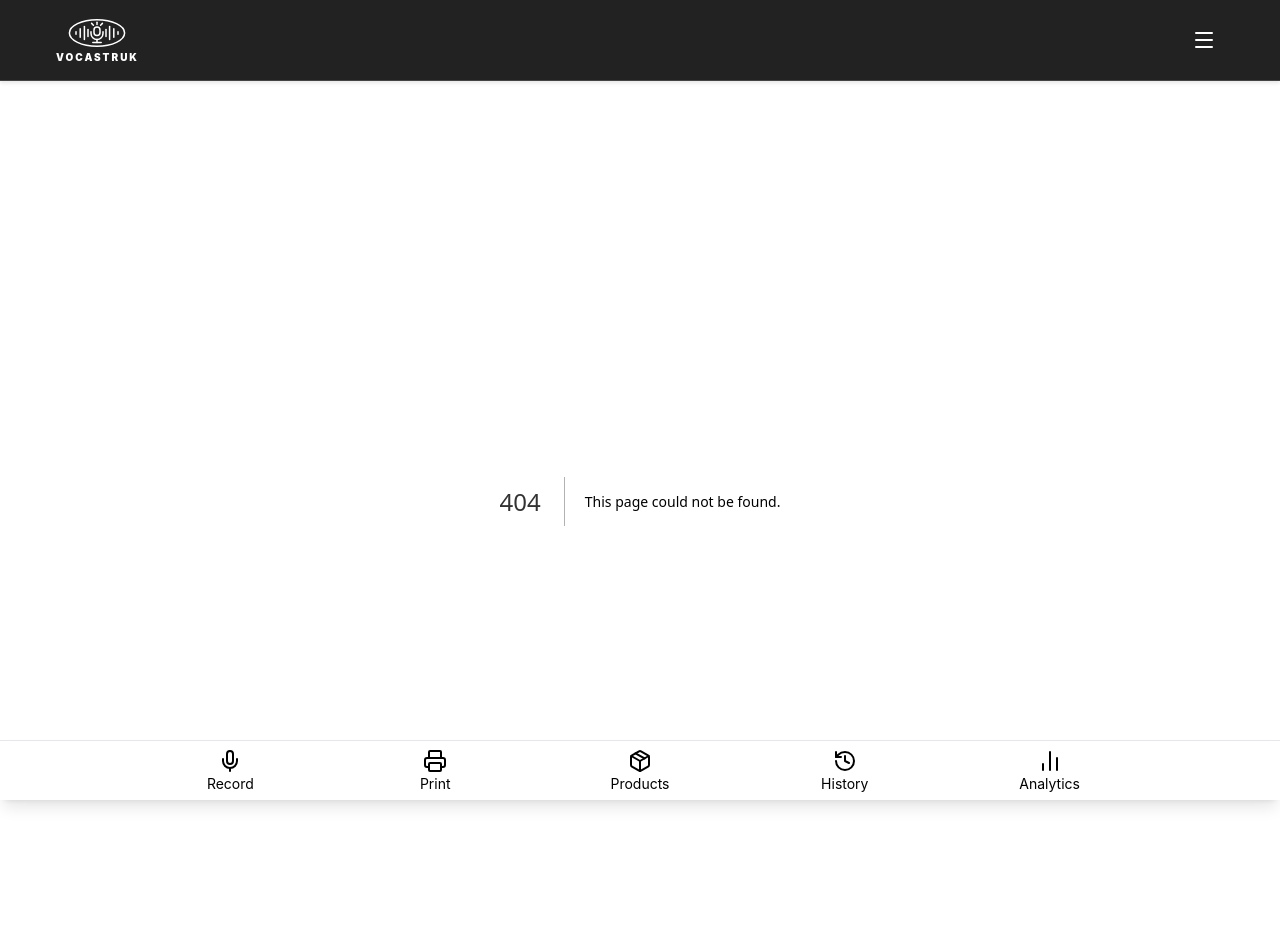
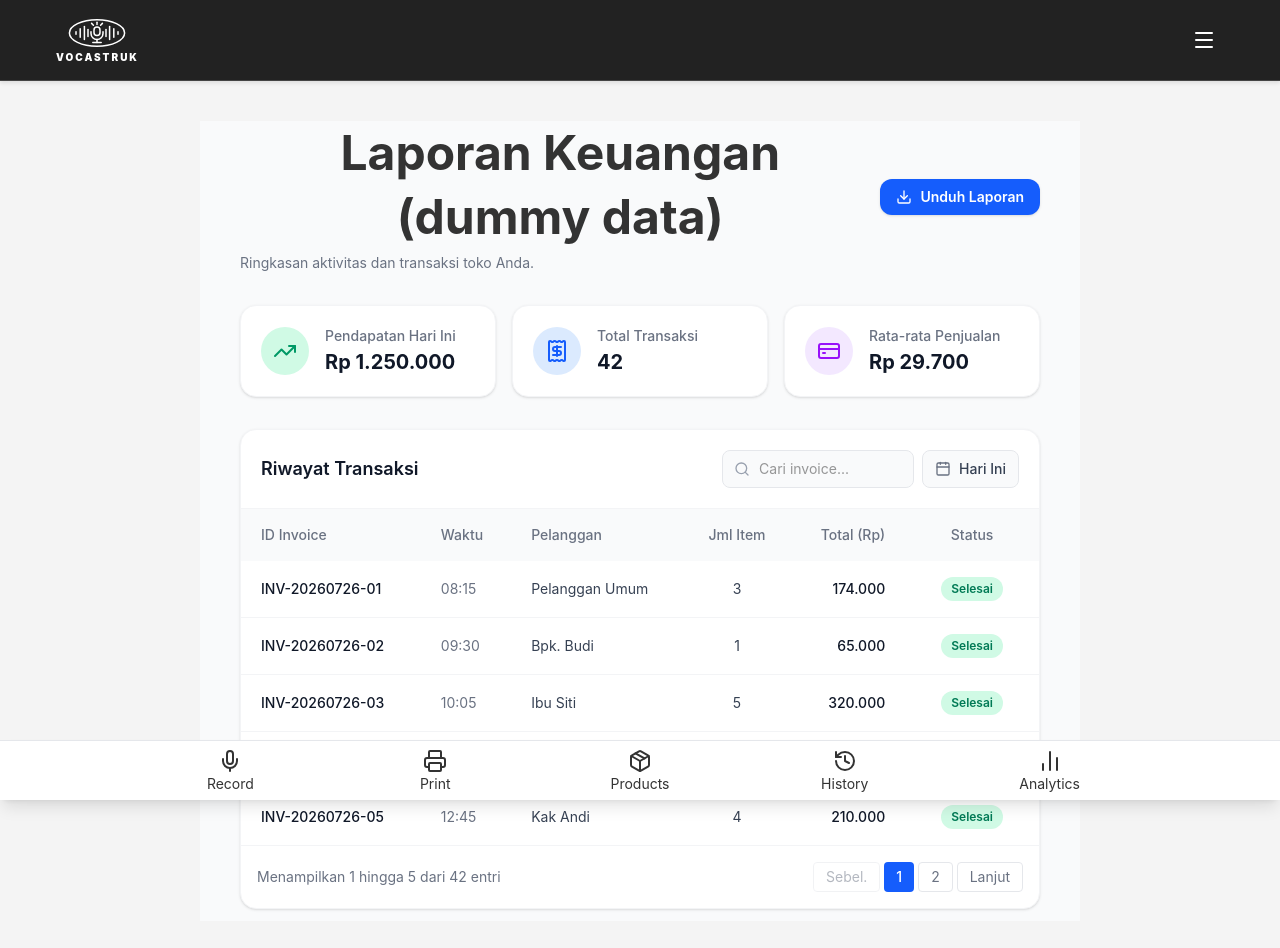
Before and after one commit to amahrkt/voice-invoice, a Next.js app: page /laporan in a window 1280 px wide. Before the commit this address had no page. Shown: the top 948 px of the page. Before the commit the page ends 921 px from the top, so only its background shows below. Built offline with nearby package versions, Linux system fonts and the light colour scheme.

Commit message:
Membuat page untuk opsi laporan dengan dummy data ui

```diff
--- /dev/null
+++ b/src/app/laporan/page.jsx
@@ -0,0 +1,138 @@
+'use client';
+
+import { useState } from 'react';
+import { Download, TrendingUp, Receipt, CreditCard, Calendar, Search } from 'lucide-react';
+
+export default function LaporanPage() {
+  // Data dummy untuk keperluan desain UI Laporan
+  const summaryData = [
+    { title: "Pendapatan Hari Ini", amount: "Rp 1.250.000", icon: TrendingUp, color: "text-emerald-600", bg: "bg-emerald-100 dark:bg-emerald-900/30" },
+    { title: "Total Transaksi", amount: "42", icon: Receipt, color: "text-blue-600", bg: "bg-blue-100 dark:bg-blue-900/30" },
+    { title: "Rata-rata Penjualan", amount: "Rp 29.700", icon: CreditCard, color: "text-purple-600", bg: "bg-purple-100 dark:bg-purple-900/30" },
+  ];
+
+  const recentTransactions = [
+    { id: "INV-20260726-01", time: "08:15", customer: "Pelanggan Umum", items: 3, total: 174000, status: "Selesai" },
+    { id: "INV-20260726-02", time: "09:30", customer: "Bpk. Budi", items: 1, total: 65000, status: "Selesai" },
+    { id: "INV-20260726-03", time: "10:05", customer: "Ibu Siti", items: 5, total: 320000, status: "Selesai" },
+    { id: "INV-20260726-04", time: "11:20", customer: "Pelanggan Umum", items: 2, total: 45000, status: "Dibatalkan" },
+    { id: "INV-20260726-05", time: "12:45", customer: "Kak Andi", items: 4, total: 210000, status: "Selesai" },
+  ];
+
+  const [filterDate, setFilterDate] = useState("Hari Ini");
+
+  return (
+    <main className="min-h-screen bg-gray-50 dark:bg-gray-900 pb-24 pt-8 px-4 sm:px-6 lg:px-8">
+      <div className="max-w-5xl mx-auto">
+
+        {/* ================= HEADER & TOMBOL UNDUH ================= */}
+        <div className="flex items-center justify-between mb-8">
+          <div>
+            <h1 className="text-2xl font-bold text-gray-900 dark:text-white">Laporan Keuangan (dummy data)</h1>
+            <p className="text-sm text-gray-500 dark:text-gray-400 mt-1">Ringkasan aktivitas dan transaksi toko Anda.</p>
+          </div>
+
+          {/* Tombol responsif: Kecil di HP, Normal di PC */}
+          <button className="inline-flex items-center justify-center rounded-lg bg-blue-600 hover:bg-blue-700 active:scale-95 text-white font-semibold transition-all shadow-sm whitespace-nowrap
+            px-2.5 py-1.5 text-[11px] gap-1.5
+            md:gap-2 md:px-4 md:py-2 md:text-sm md:rounded-xl">
+            <Download className="w-3.5 h-3.5 md:w-4 md:h-4" />
+            <span>Unduh Laporan</span>
+          </button>
+        </div>
+
+        {/* ================= SUMMARY CARDS ================= */}
+        <div className="grid grid-cols-1 sm:grid-cols-3 gap-4 mb-8">
+          {summaryData.map((item, index) => {
+            const Icon = item.icon;
+            return (
+              <div key={index} className="bg-white dark:bg-gray-800 p-5 rounded-2xl border border-gray-100 dark:border-gray-700 shadow-sm flex items-center gap-4 transition-transform hover:-translate-y-1 duration-300">
+                <div className={`w-12 h-12 rounded-full flex items-center justify-center shrink-0 ${item.bg}`}>
+                  <Icon className={`w-6 h-6 ${item.color}`} />
+                </div>
+                <div>
+                  <p className="text-sm text-gray-500 dark:text-gray-400 font-medium">{item.title}</p>
+                  <p className="text-xl font-bold text-gray-900 dark:text-white mt-0.5">{item.amount}</p>
+                </div>
+              </div>
+            );
+          })}
+        </div>
+
+        {/* ================= TABEL TRANSAKSI ================= */}
+        <div className="bg-white dark:bg-gray-800 rounded-2xl border border-gray-100 dark:border-gray-700 shadow-sm overflow-hidden">
+
+          {/* Filter & Search Bar Tabel */}
+          <div className="p-5 border-b border-gray-100 dark:border-gray-700 flex flex-col sm:flex-row sm:items-center justify-between gap-4">
+            <h2 className="text-lg font-semibold text-gray-900 dark:text-white">Riwayat Transaksi</h2>
+
+            <div className="flex items-center gap-2">
+              <div className="relative">
+                <Search className="w-4 h-4 absolute left-3 top-1/2 -translate-y-1/2 text-gray-400" />
+                <input
+                  type="text"
+                  placeholder="Cari invoice..."
+                  className="pl-9 pr-4 py-2 text-sm bg-gray-50 dark:bg-gray-900 border border-gray-200 dark:border-gray-600 rounded-lg focus:outline-none focus:ring-2 focus:ring-blue-500 dark:text-white w-full sm:w-48 transition-all"
+                />
+              </div>
+              <button className="flex items-center gap-2 px-3 py-2 border border-gray-200 dark:border-gray-600 rounded-lg bg-gray-50 dark:bg-gray-900 hover:bg-gray-100 dark:hover:bg-gray-700 text-sm font-medium text-gray-700 dark:text-gray-300 transition-colors">
+                <Calendar className="w-4 h-4 text-gray-500" />
+                <span className="hidden sm:inline">{filterDate}</span>
+              </button>
+            </div>
+          </div>
+
+          {/* Wrapper Tabel agar bisa di-scroll menyamping di HP */}
+          <div className="overflow-x-auto">
+            <table className="w-full text-left text-sm whitespace-nowrap min-w-[600px]">
+              <thead className="bg-gray-50 dark:bg-gray-900/50 text-gray-500 dark:text-gray-400">
+                <tr>
+                  <th className="px-5 py-4 font-medium">ID Invoice</th>
+                  <th className="px-5 py-4 font-medium">Waktu</th>
+                  <th className="px-5 py-4 font-medium">Pelanggan</th>
+                  <th className="px-5 py-4 font-medium text-center">Jml Item</th>
+                  <th className="px-5 py-4 font-medium text-right">Total (Rp)</th>
+                  <th className="px-5 py-4 font-medium text-center">Status</th>
+                </tr>
+              </thead>
+              <tbody className="divide-y divide-gray-100 dark:divide-gray-700">
+                {recentTransactions.map((tx, idx) => (
+                  <tr key={idx} className="hover:bg-gray-50 dark:hover:bg-gray-700/50 transition-colors group">
+                    <td className="px-5 py-4 font-medium text-gray-900 dark:text-white">{tx.id}</td>
+                    <td className="px-5 py-4 text-gray-500 dark:text-gray-400">{tx.time}</td>
+                    <td className="px-5 py-4 text-gray-700 dark:text-gray-300">{tx.customer}</td>
+                    <td className="px-5 py-4 text-center text-gray-700 dark:text-gray-300">{tx.items}</td>
+                    <td className="px-5 py-4 text-right font-medium text-gray-900 dark:text-white">
+                      {tx.total.toLocaleString('id-ID')}
+                    </td>
+                    <td className="px-5 py-4 flex justify-center">
+                      <span className={`px-2.5 py-1 text-xs font-semibold rounded-full ${
+                        tx.status === 'Selesai'
+                        ? 'bg-emerald-100 text-emerald-700 dark:bg-emerald-900/40 dark:text-emerald-400'
+                        : 'bg-red-100 text-red-700 dark:bg-red-900/40 dark:text-red-400'
+                      }`}>
+                        {tx.status}
+                      </span>
+                    </td>
+                  </tr>
+                ))}
+              </tbody>
+            </table>
+          </div>
+
+          {/* Pagination Placeholder */}
+          <div className="p-4 border-t border-gray-100 dark:border-gray-700 flex items-center justify-between text-sm text-gray-500 dark:text-gray-400">
+            <span>Menampilkan 1 hingga 5 dari 42 entri</span>
+            <div className="flex gap-1">
+              <button className="px-3 py-1 border border-gray-200 dark:border-gray-600 rounded hover:bg-gray-50 dark:hover:bg-gray-700 disabled:opacity-50" disabled>Sebel.</button>
+              <button className="px-3 py-1 bg-blue-600 text-white rounded font-medium">1</button>
+              <button className="px-3 py-1 border border-gray-200 dark:border-gray-600 rounded hover:bg-gray-50 dark:hover:bg-gray-700">2</button>
+              <button className="px-3 py-1 border border-gray-200 dark:border-gray-600 rounded hover:bg-gray-50 dark:hover:bg-gray-700">Lanjut</button>
+            </div>
+          </div>
+
+        </div>
+      </div>
+    </main>
+  );
+}
```
